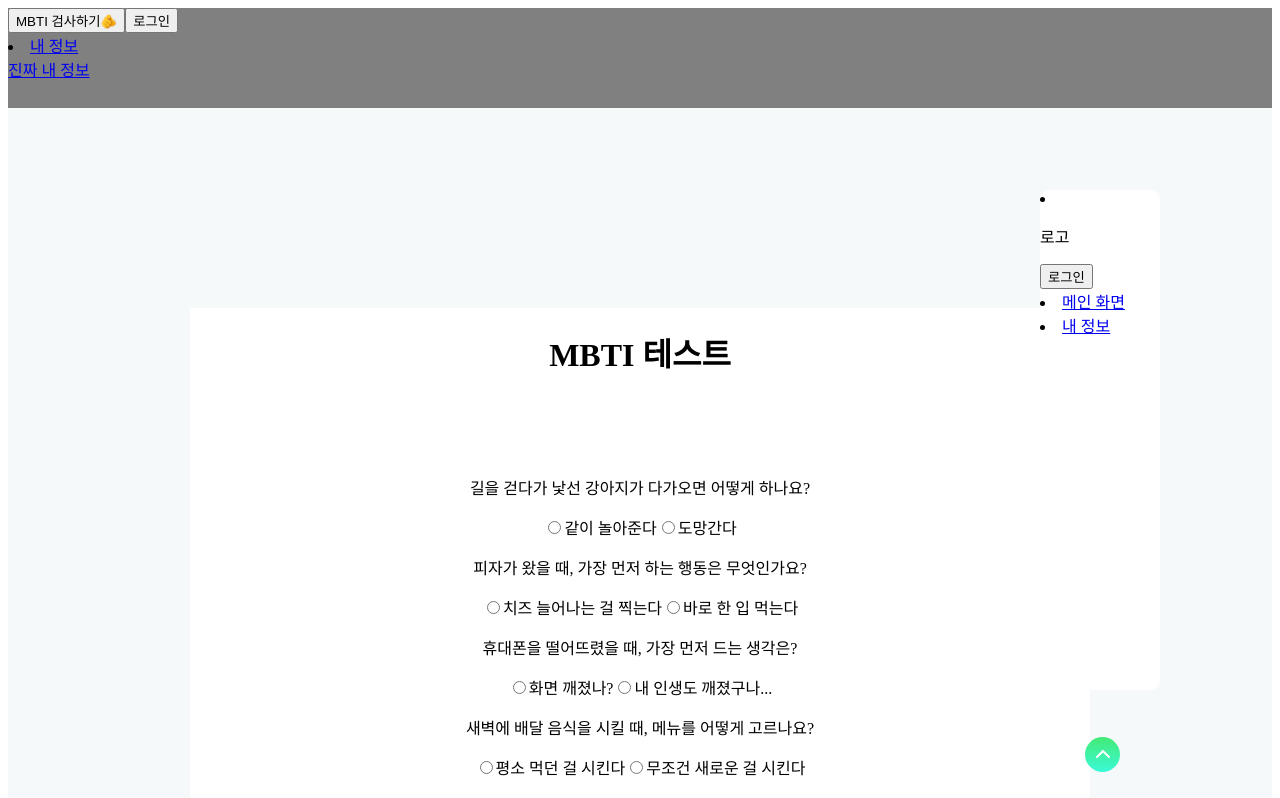
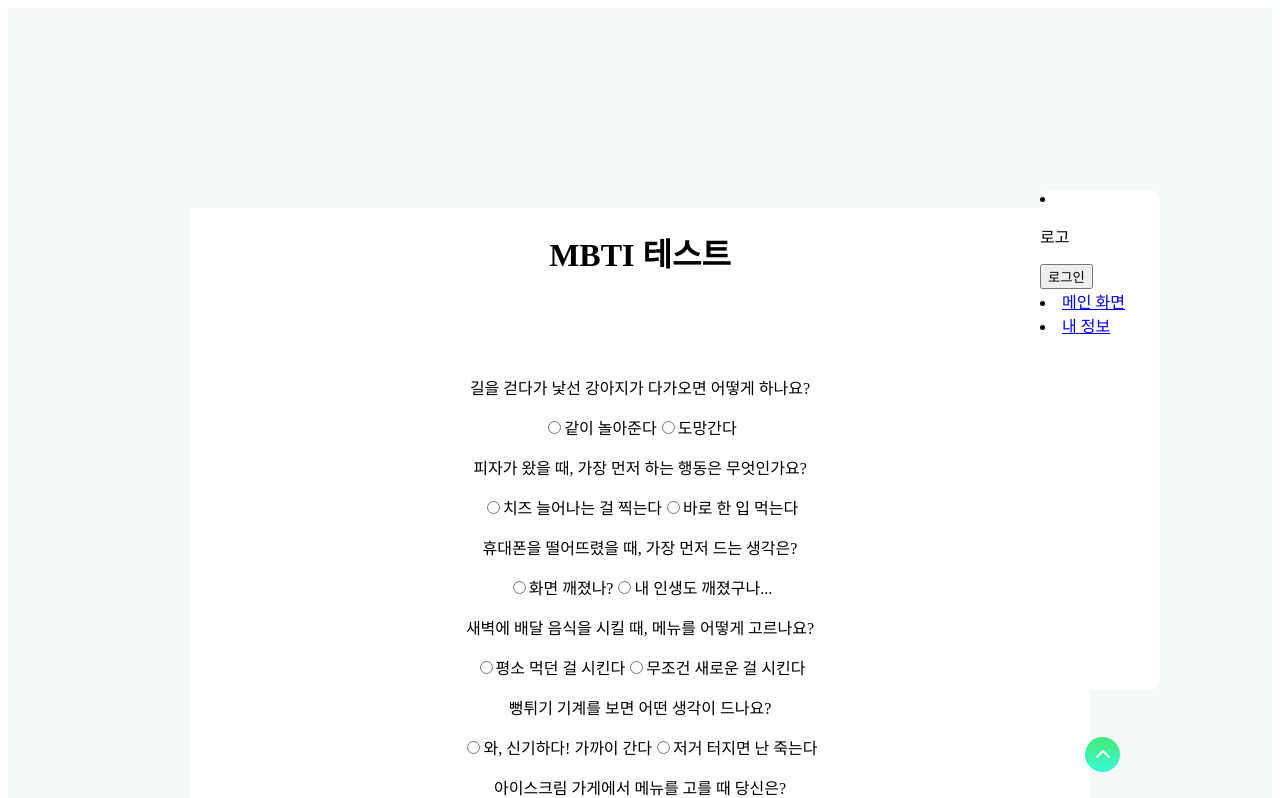
Before and after one commit to wooseok-react7/mbtipoject, a React (Vite) app: page /testPage in a window 1280 px wide. Shown: the top 798 px of the page. Built offline with nearby package versions, Linux system fonts and the light colour scheme.

Commit message:
👻alert 대신 toast 알람 사용👻

```diff
--- a/db.json
+++ b/db.json
@@ -39,6 +39,16 @@
       "mbtiResult": "ESTJ",
       "timestamp": "2024-11-26T16:14:12.312Z",
       "id": 8
+    },
+    {
+      "mbtiResult": "ESTJ",
+      "timestamp": "2024-11-27T02:05:37.540Z",
+      "id": 9
+    },
+    {
+      "mbtiResult": "ESTJ",
+      "timestamp": "2024-11-27T02:31:15.275Z",
+      "id": 10
     }
   ]
 }
--- a/src/App.jsx
+++ b/src/App.jsx
@@ -9,10 +9,12 @@ import SideLayout from "./components/SideLayout";
 import ResultsPage from "./pages/ResultsPage";
 import { AuthProvider, ProtectedRoute } from "./components/AuthProvider";
 import { useState } from "react";
+import { ToastContainer } from "react-toastify";
 
 function App() {
   return (
     <>
+      <ToastContainer />
       <BrowserRouter>
         <AuthProvider>
           <Routes>
@@ -25,10 +27,10 @@ function App() {
                 <Route path="results" element={<ResultsPage />} />
                 <Route path="mypage" element={<MyPage />} />
               </Route>
+            </Route>
 
-              <Route element={<SideLayout />}>
-                <Route path="/testPage" element={<TestPage />} />
-              </Route>
+            <Route element={<SideLayout />}>
+              <Route path="/testPage" element={<TestPage />} />
             </Route>
           </Routes>
         </AuthProvider>
--- a/src/api/auth.js
+++ b/src/api/auth.js
@@ -49,7 +49,7 @@ export const login = async (userData) => {
 };
 
 // export const getUserProfile = async (token) => {
-// const response = await axios.get(`${API_URL}/getUserProfile`, {
+// const response = await axios.get(`${API_URL}/Profile`, {
 // }
 // return response.data
 // };
--- a/src/components/AuthProvider.jsx
+++ b/src/components/AuthProvider.jsx
@@ -1,5 +1,6 @@
 import React, { createContext, useState, useEffect, useContext } from "react";
 import { Navigate, Outlet, useNavigate } from "react-router-dom";
+import { toast } from "react-toastify";
 
 export const AuthContext = createContext();
 
@@ -23,7 +24,7 @@ export const AuthProvider = ({ children }) => {
     console.log("하하");
     localStorage.removeItem("authToken");
     setIsAuthenticated(false);
-    alert("로그아웃이 되었습니다.");
+    toast("로그아웃이 되었습니다.");
     navigate("/");
   };
 
--- a/src/components/HeaderLayout.jsx
+++ b/src/components/HeaderLayout.jsx
@@ -2,10 +2,13 @@ import React, { useContext, useEffect, useState } from "react";
 import { Link, Outlet, useNavigate } from "react-router-dom";
 import styled from "styled-components";
 import { AuthContext } from "./AuthProvider";
+import { toast, ToastContainer } from "react-toastify";
+import "react-toastify/dist/ReactToastify.css"; // 이 부분이 있어야 함
 
 const Heabar = styled.header`
-  background-color: gray;
+  background-color: #fbfbfb;
   height: 100px;
+  box-shadow: 1px 1px 1px rgba(0, 0, 0, 0.5);
 `;
 
 const HeaderLayout = () => {
@@ -28,7 +31,7 @@ const HeaderLayout = () => {
     if (token) {
       navigate("/testPage");
     } else {
-      alert("로그인이 필요한 페이지 입니다.");
+      toast("로그인이 필요한 페이지 입니다.");
       navigate("/login");
     }
   };
@@ -40,6 +43,7 @@ const HeaderLayout = () => {
 
   return (
     <>
+      <ToastContainer position="top-center" />
       <Heabar>
         <div>
           <button onClick={handleTestPage}>MBTI 검사하기🫵</button>
--- a/src/pages/Login.jsx
+++ b/src/pages/Login.jsx
@@ -3,6 +3,8 @@ import { useNavigate } from "react-router-dom";
 import { login } from "../api/auth";
 import axios from "axios";
 import { AuthContext } from "../components/AuthProvider";
+import { toast } from "react-toastify";
+import "react-toastify/dist/ReactToastify.css";
 
 const Login = () => {
   const navigate = useNavigate();
@@ -19,21 +21,19 @@ const Login = () => {
 
     try {
       const response = await login(userData);
-      console.log("res", response);
+      console.log(toast);
       setUser({ nickname: response.nickname, userId: response.userId });
       if (response.success) {
-        alert("로그인 성공!");
-        // setUser()
-        // console.log("받은 토큰:", response.token);
+        toast("로그인 성공!");
         // 토큰 저장 (예: localStorage)
         loginContext();
         // 홈 이동
       } else {
-        alert(response.message || "로그인에 실패했습니다.");
+        toast(response.message || "로그인에 실패했습니다.");
       }
     } catch (error) {
       console.error("로그인 중 오류:", error.message);
-      alert(error.message);
+      toast(error.message);
     }
   };
 
@@ -64,25 +64,3 @@ const Login = () => {
 };
 
 export default Login;
-
-//   const userData = {
-//     id: userId,
-//     password,
-//   };
-//   try {
-//     const response = await login(userData);
-//     console.log(response);
-//     if (response.success) {
-//       alert("로그인 성공!");
-//       console.log("받은 토큰:", response.token);
-//       // 토큰 저장 (예: localStorage)
-//       localStorage.setItem("authToken", response.token);
-//       // 홈 이동
-//       navigate("/");
-//     } else {
-//       alert(response.message || "로그인에 실패했습니다.");
-//     }
-//   } catch (error) {
-//     console.error("로그인 중 오류:", error.message);
-//     alert(error.message);
-//   }
--- a/src/pages/MyPage.jsx
+++ b/src/pages/MyPage.jsx
@@ -1,6 +1,7 @@
 import React, { useContext, useState } from "react";
 import { updateProfile } from "../api/auth";
 import { AuthContext } from "../components/AuthProvider";
+import { toast } from "react-toastify";
 
 const MyPage = () => {
   const { user, setUser } = useContext(AuthContext);
@@ -13,16 +14,9 @@ const MyPage = () => {
   const handleSubmit = async (e) => {
     e.preventDefault();
 
-    // const accessToken = user?.accessToken;
-    // console.log(accessToken);
-    // if (!accessToken) {
-    //   alert("로그인이 필요합니다.");
-    //   return;
-    // }
-
     const accessToken = localStorage.getItem("accessToken"); // token 확인
     if (!accessToken) {
-      alert("로그인이 필요합니다.");
+      toast("로그인이 필요합니다.");
       return;
     }
 
@@ -33,12 +27,12 @@ const MyPage = () => {
       console.log("formData", formData);
       const data = await updateProfile(formData, accessToken);
       if (data.success) {
-        alert("프로필 수정이 완료되었습니다.");
+        toast("프로필 수정이 완료되었습니다.");
         setUser({ ...user, nickname }); // 응답 데이터 기반으로 업데이트
       }
     } catch (error) {
       console.error(error); // 디버깅용
-      alert(
+      toast(
         `프로필 수정에 실패했습니다. 다시 시도해주세요. ${
           error.response?.data?.message || "알 수 없는 오류"
         }`
```
Also changed, not shown: src/components/LoginComponent.jsx (added, +7 -0 lines), src/components/TestResultItem.jsx (added, +7 -0 lines).
